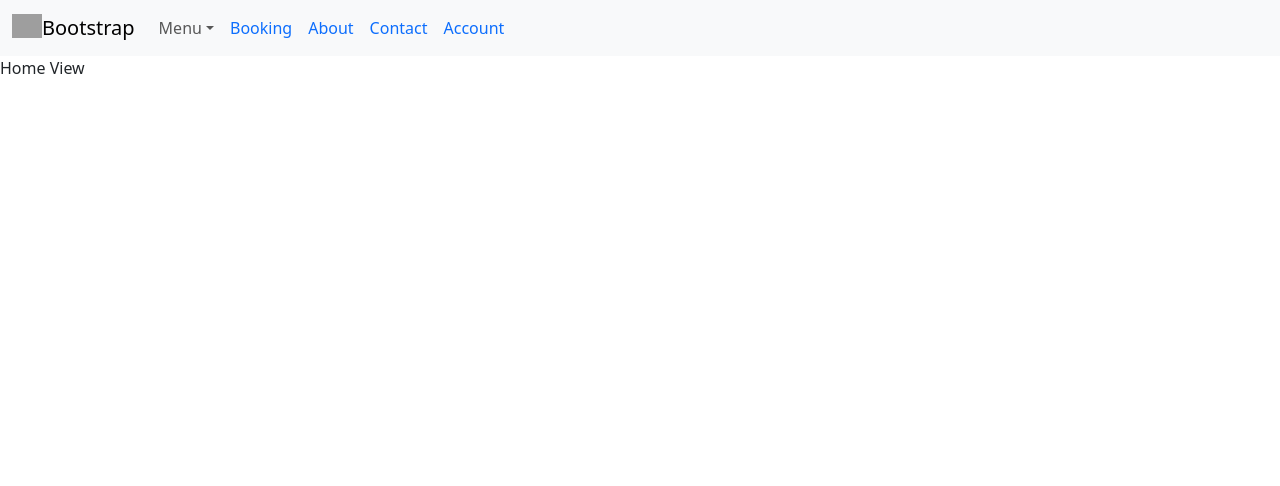
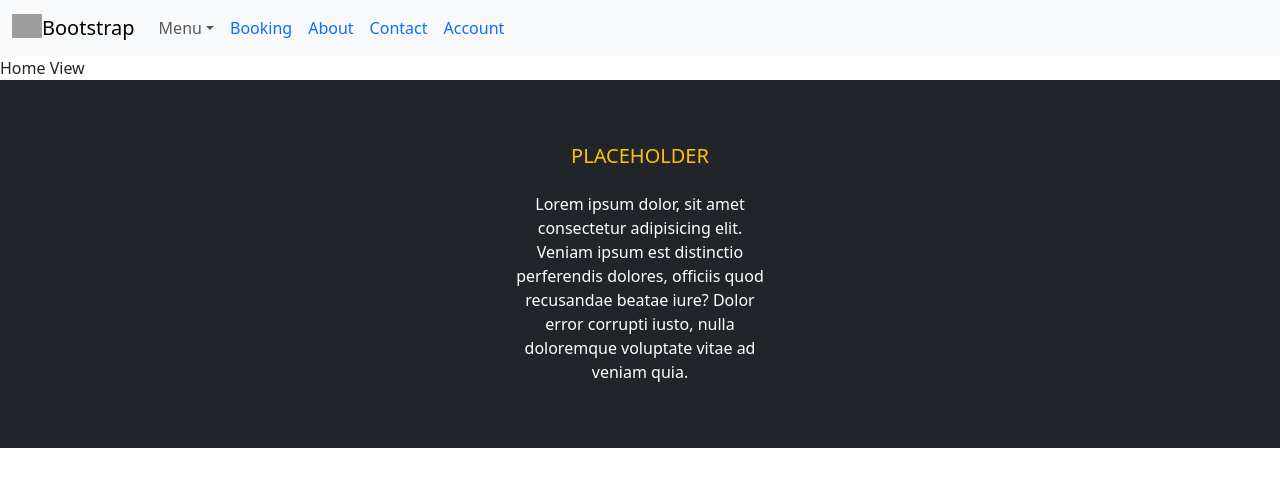
Before and after one commit to logan354/info602-website, a Vue app in the folder client/: page / in a window 1280 px wide. Shown: the top 486 px of the page. Built offline with nearby package versions, Linux system fonts and the light colour scheme; grey boxes are pictures that could not be loaded.

Commit message:
feat: save commit

```diff
--- a/client/src/components/Footer.vue
+++ b/client/src/components/Footer.vue
@@ -2,10 +2,21 @@
 </script>
 
 <template>
-    <footer cl>
+    <footer class="bg-dark text-white pt-5 pb-5">
+        <div class="container text-center text-md-left">
+            <div class="row text-center text-md-left">
 
+                <div class="col-md-3 col-lg-3 col-xl-3 mx-auto mt-3">
+                    <h5 class="text-uppercase mb-4 font-weight-bold text-warning">Placeholder</h5>
+                    <p>Lorem ipsum dolor, sit amet consectetur adipisicing elit. Veniam ipsum est distinctio perferendis
+                        dolores, officiis quod recusandae beatae iure? Dolor error corrupti iusto, nulla doloremque
+                        voluptate vitae ad veniam quia.</p>
+                </div>
+
+
+            </div>
+        </div>
     </footer>
 </template>
 
-<style>
-</style>
+<style></style>
```
